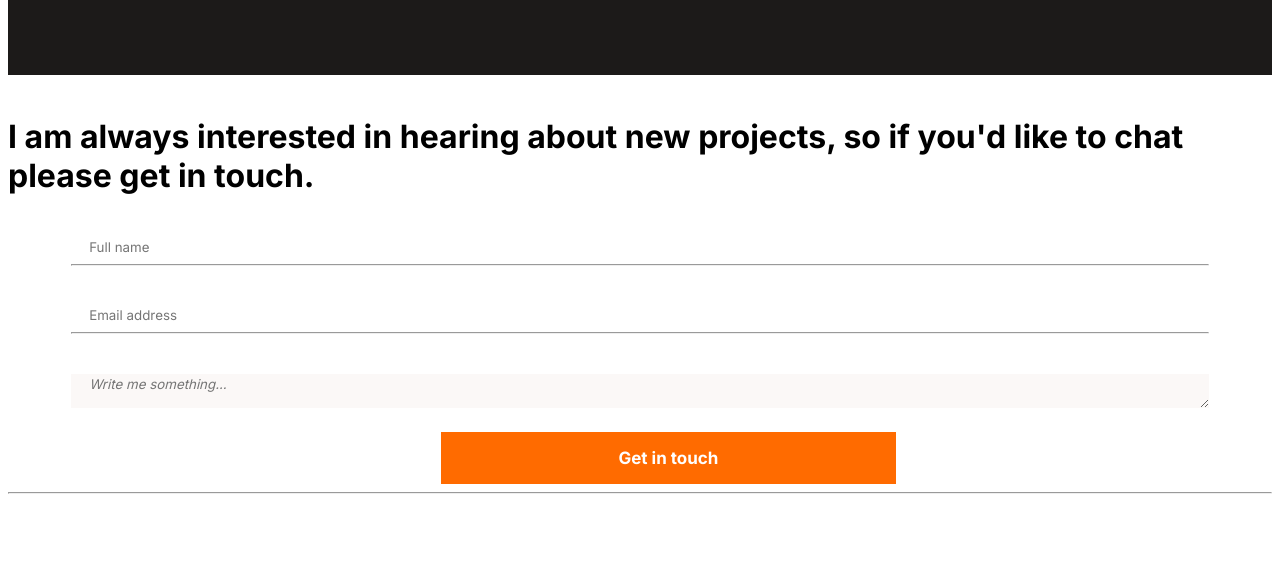
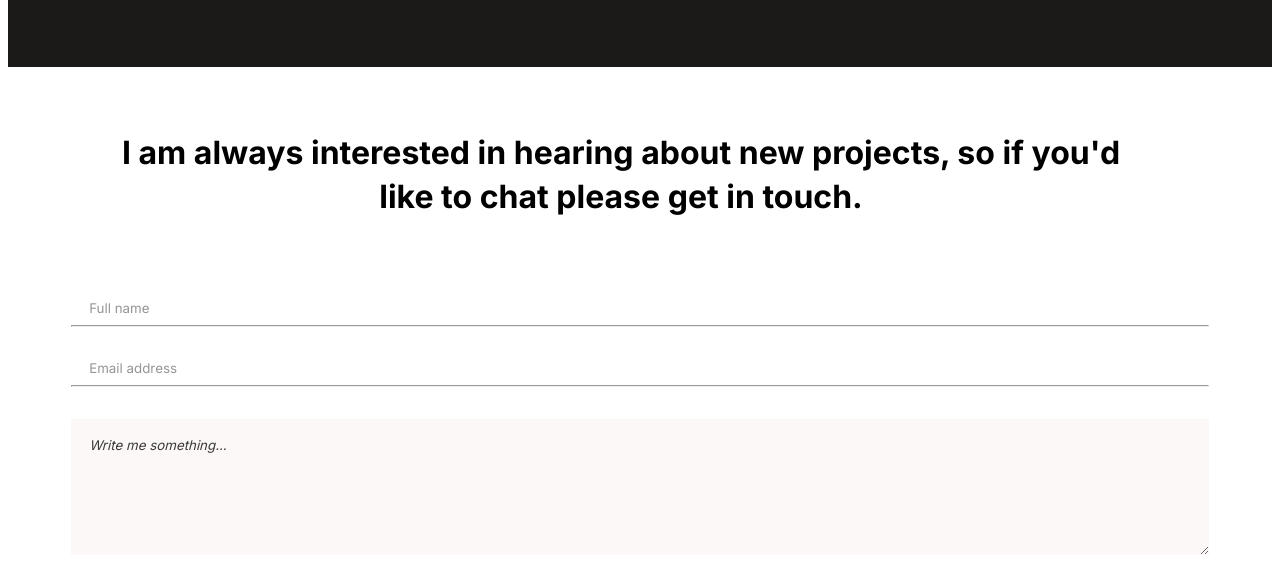
Before and after one commit to eamador1/portfolio, a plain HTML site: page index.html in a window 1280 px wide. Shown: the part 6690-7261 px from the top of the page. Drawn offline with Linux system fonts and the light colour scheme.

Commit message:
Make final styling chanhes to form section

```diff
--- a/index.html
+++ b/index.html
@@ -252,7 +252,7 @@
   </form>
 </div>
 <footer>
-  <hr class="division division-line2"></hr>
+  <hr class="division division-line3"></hr>
   <ul class="container-logos social-icons-form">
     <li class="list-social"><a class="logos"><img src="img/icongithub.png"></a></li>
     <li class="list-social"><a class="logos"><img src="img/iconlinkedin.png"></a></li>
@@ -260,7 +260,7 @@
     <li class="list-social"><a class="logos"><img src="img/icontwitter.png"></a></li>
     <li class="list-social"><a class="logos"><img src="img/iconmedium.png"></a></li>
   </ul>
-  <hr class="division division-line3"></hr>
+  <hr class="division division-line4"></hr>
 
 
 </footer>
--- a/style.css
+++ b/style.css
@@ -391,20 +391,18 @@ button {
 .container-contactme {
   display: flex;
   flex-direction: column;
-  /*align-items: center;*/
-}
-
-.container-always {
-  /*width: 100%;
-  display: flex;
-  justify-content: center;*/
 }
 
 .always {
   font-family: 'Inter', sans-serif;
   font-weight: 700;
   font-size: 32px;
-  align-self: auto;
+  text-align: center;
+  width: 83%;
+  margin-left: 7%;
+  line-height: 44px;
+  margin-top: 8vh;
+  margin-bottom: 10vh;
 }
 
 .contactform {
@@ -424,6 +422,8 @@ button {
 .message {
   background-color: #fbf8f7;
   border: none;
+  height: 17vh;
+  margin-top: 0vh;
 }
 
 .name::placeholder,
@@ -431,13 +431,16 @@ button {
   padding-left: 1rem;
   font-family: 'Inter', sans-serif;
   font-weight: 400;
+  color: #979493;
 }
 
 .message::placeholder {
+  padding-top: 1rem;
   padding-left: 1rem;
   font-family: 'Inter', sans-serif;
   font-weight: 400;
   font-style: italic;
+  color: #3c3a39;
 }
 
 .container-touch {
@@ -448,30 +451,40 @@ button {
 .touch {
   width: 40%;
   margin-top: 3vh;
+  margin-bottom: 8vh;
 }
 
 .division-line2 {
+  background-color: #dbd8d7;
   width: 100%;
-  margin-bottom: 5vh;
+  margin-bottom: 4vh;
 }
 
 .division-line3 {
+  width: 100%;
+  margin-bottom: 0vh;
+  margin-top: 2vh;
+  background-color: #dfe1e6;
+}
+
+.division-line4 {
   height: 5px;
   background-color: #212121;
   width: 40%;
-  margin-bottom: 2vh;
+  margin-bottom: 1vh;
+  margin-top: 3vh;
 }
 
 footer {
   display: flex;
   flex-flow: row wrap;
 }
-/*-----------ENDS SECTION CONTACTME MOBILE-------------*/
 
 .social-icons-form {
   display: flex;
   justify-content: center;
   width: 100%;
-  gap: 15px;
+  gap: 2rem;
   align-items: baseline;
 }
+/*-----------ENDS SECTION CONTACTME MOBILE-------------*/
```
